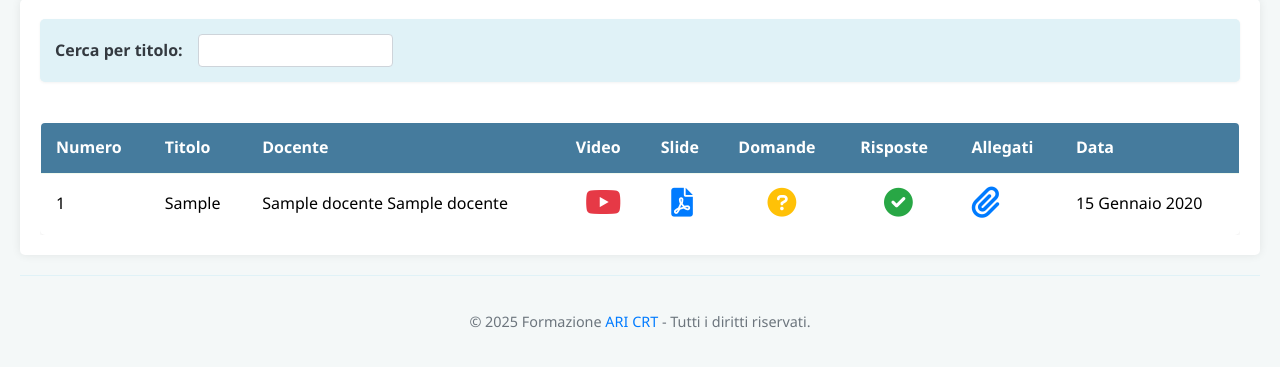
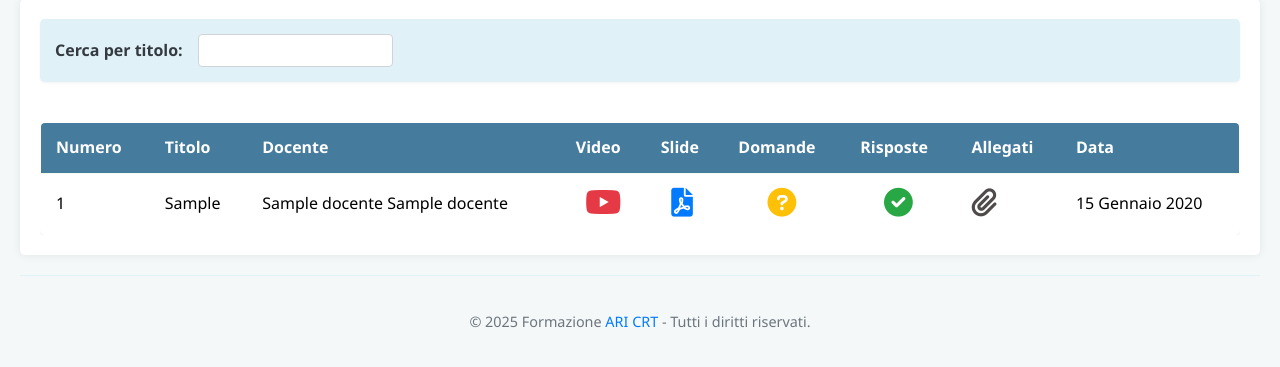
Before and after one commit to manzolo/formazione-ari-crt, a Django app: page / in a window 1280 px wide. Shown: the part 251-618 px from the top of the page. Run offline with Django 5.2, Linux system fonts and the light colour scheme; tables that the repository leaves empty hold one stand-in row (values such as "Sample post").

Commit message:
fix attachments

```diff
--- a/lezioni/static/css/button.css
+++ b/lezioni/static/css/button.css
@@ -24,6 +24,11 @@
     font-size: 1.8em;
 }
 
+.download-icon.fa-paperclip {
+    color: #4e4b4a; /* Verde per le risposte */
+    font-size: 1.8em;
+}
+
 .download-icon {
     /* Stili comuni per le icone di download (se presenti) */
     margin-right: 5px;
--- a/lezioni/templates/lezioni/lista_lezioni.html
+++ b/lezioni/templates/lezioni/lista_lezioni.html
@@ -61,8 +61,8 @@
                     </td>
                     <td>
                         {% if lezione.file_allegati %}
-                            <a href="{{ lezione.file_allegati.url }}" target="_blank" aria-label="Scarica gli allegati" title="Risposte: {{lezione.titolo}}">
-                                <i class="fas fa-paperclip fa-2x attachment-icon"></i>
+                            <a href="{{ lezione.file_allegati.url }}" target="_blank" aria-label="Scarica gli allegati" title="Allegati: {{lezione.titolo}}">
+                                <i class="fas fa-paperclip fa-2x download-icon"></i>
                             </a>
                         {% endif %}
                     </td>
```
